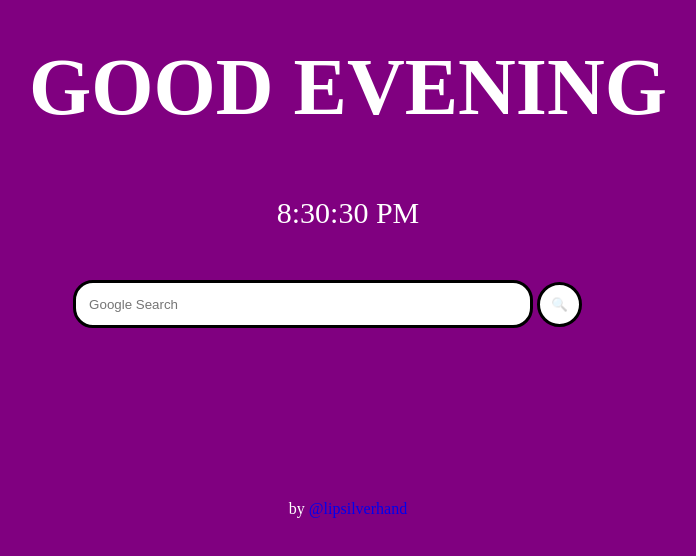
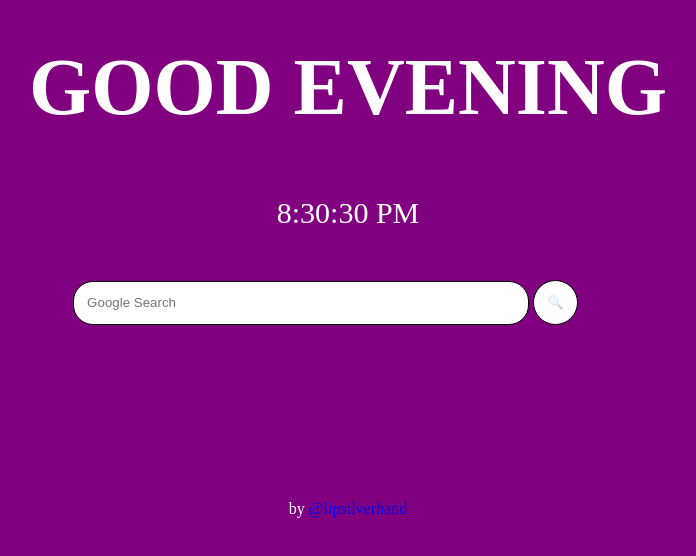
Before and after one commit to lipsilverhand/google-search-webpage, a plain HTML site: page index.html in a window 1280 px wide. Shown: the part 140-696 px from the top of the page, without its empty margins (292-988 px from the left). Drawn offline with Linux system fonts and the light colour scheme.

Commit message:
first commit

```diff
--- a/style.css
+++ b/style.css
@@ -26,12 +26,12 @@
     border-radius: 20px;
     width: 450px;
     height: 40px;
-    border: solid black;
+    border: 1px solid black;
 }
 
 .b {
     border-radius: 50%;
-    border: solid black;
+    border: 1px solid black;
     height: 45px;
     width: 45px;
     background-color: white;
```
